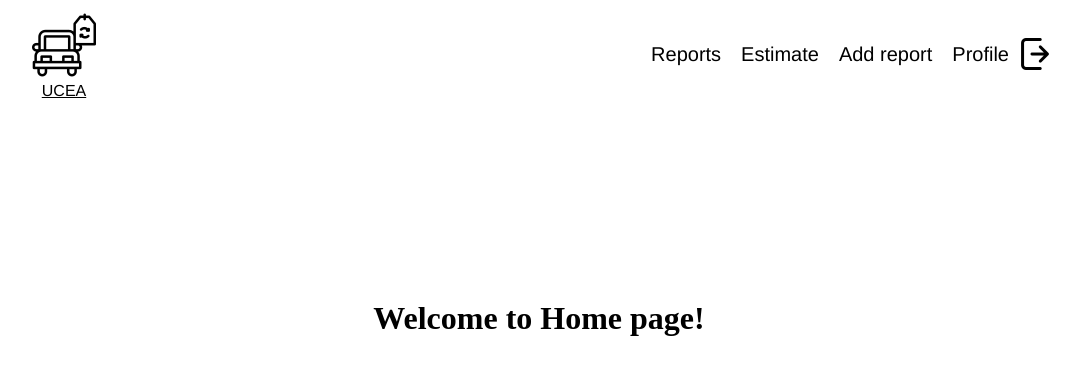
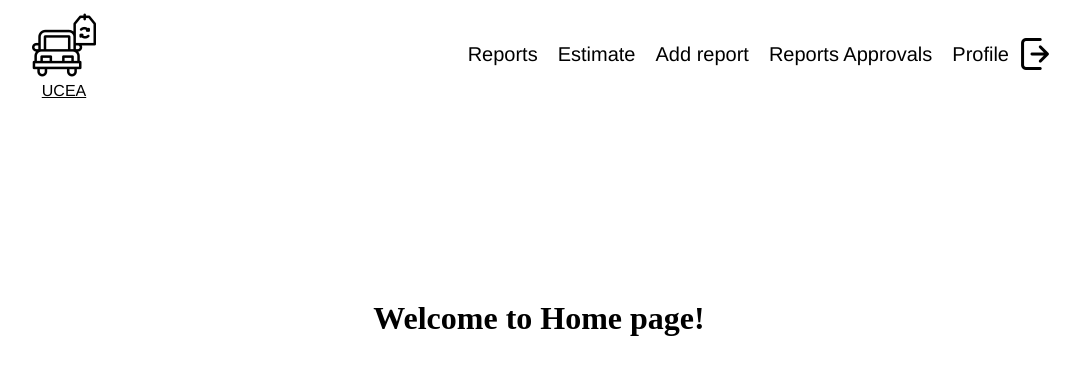
Before and after one commit to shevOle/ang-used-car-evaluation-app, an Angular app: page / in a window 1280 px wide. Shown: the top 374 px of the page, without its empty margins (101-1181 px from the left). Built offline with nearby package versions, Linux system fonts and the light colour scheme; sample sign-in values are in the browser's storage.

Commit message:
feat: add navigation link to reports approval queue page

```diff
--- a/src/app/app.component.html
+++ b/src/app/app.component.html
@@ -33,6 +33,15 @@
       <p class="site-header-logo-title">Add report</p>
     </a>
     <a
+      *ngIf="currentUser.isAdmin"
+      routerLink="/report-approval-queue"
+      class="site-header-link"
+      tabindex="1"
+      (click)="closeBurgerMenu()"
+    >
+      <p class="site-header-logo-title">Reports Approvals</p>
+    </a>
+    <a
       routerLink="/profile"
       class="site-header-link"
       tabindex="1"
```
